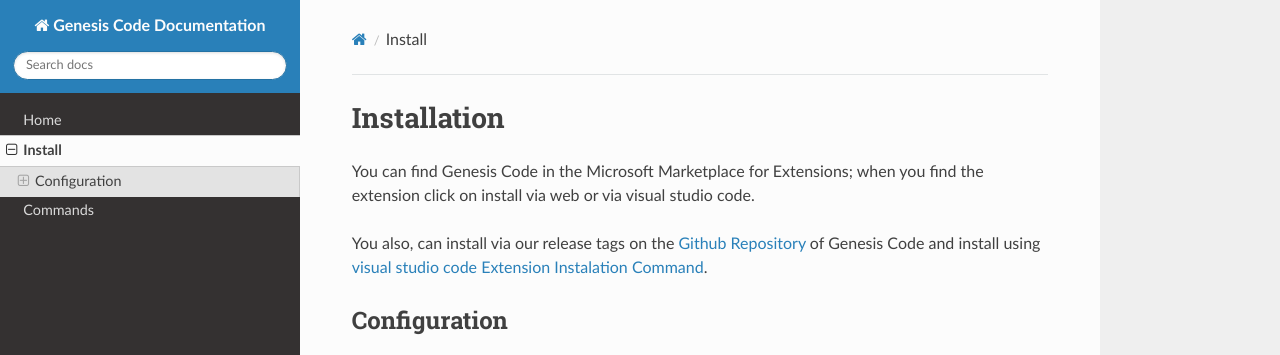
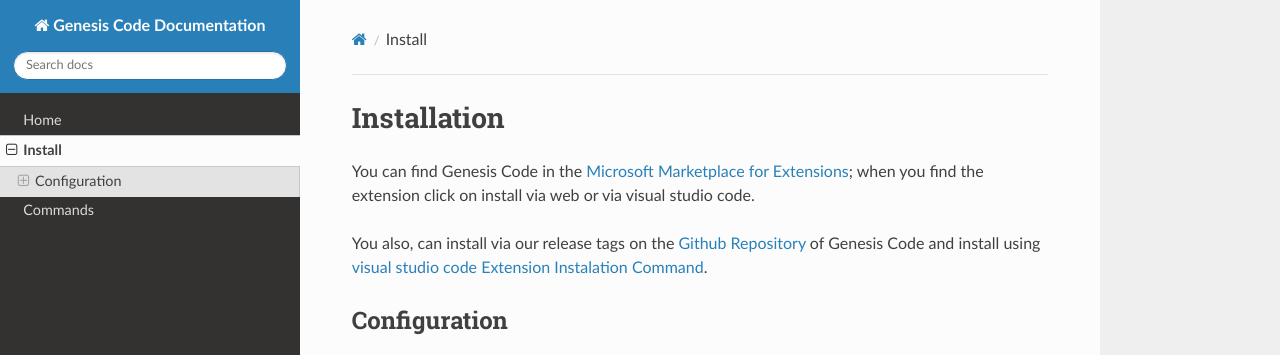
Before and after one commit to zerasul/genesis-code-docs, an MkDocs documentation site: the page built from docs/install.md, in a window 1280 px wide and 1378 px high. Shown: the top 355 px of the window. Built offline with MkDocs 1.6.1, drawn with Linux system fonts in a browser that asks for light colours; nearby versions of some CDN libraries; part of the change alters nothing that is shown.

```diff
--- a/docs/install.md
+++ b/docs/install.md
@@ -1,6 +1,6 @@
 # Installation
 
- You can find Genesis Code in the Microsoft Marketplace for Extensions; when you find the extension click on install via web or via visual studio code.
+ You can find Genesis Code in the [Microsoft Marketplace for Extensions](https://marketplace.visualstudio.com/items?itemName=zerasul.genesis-code); when you find the extension click on install via web or via visual studio code.
 
  You also, can install via our release tags on the [Github Repository](https://github.com/zerasul/genesis-code) of Genesis Code and install using [visual studio code Extension Instalation Command](https://vscode-docs.readthedocs.io/en/stable/extensions/install-extension/).
 
```
